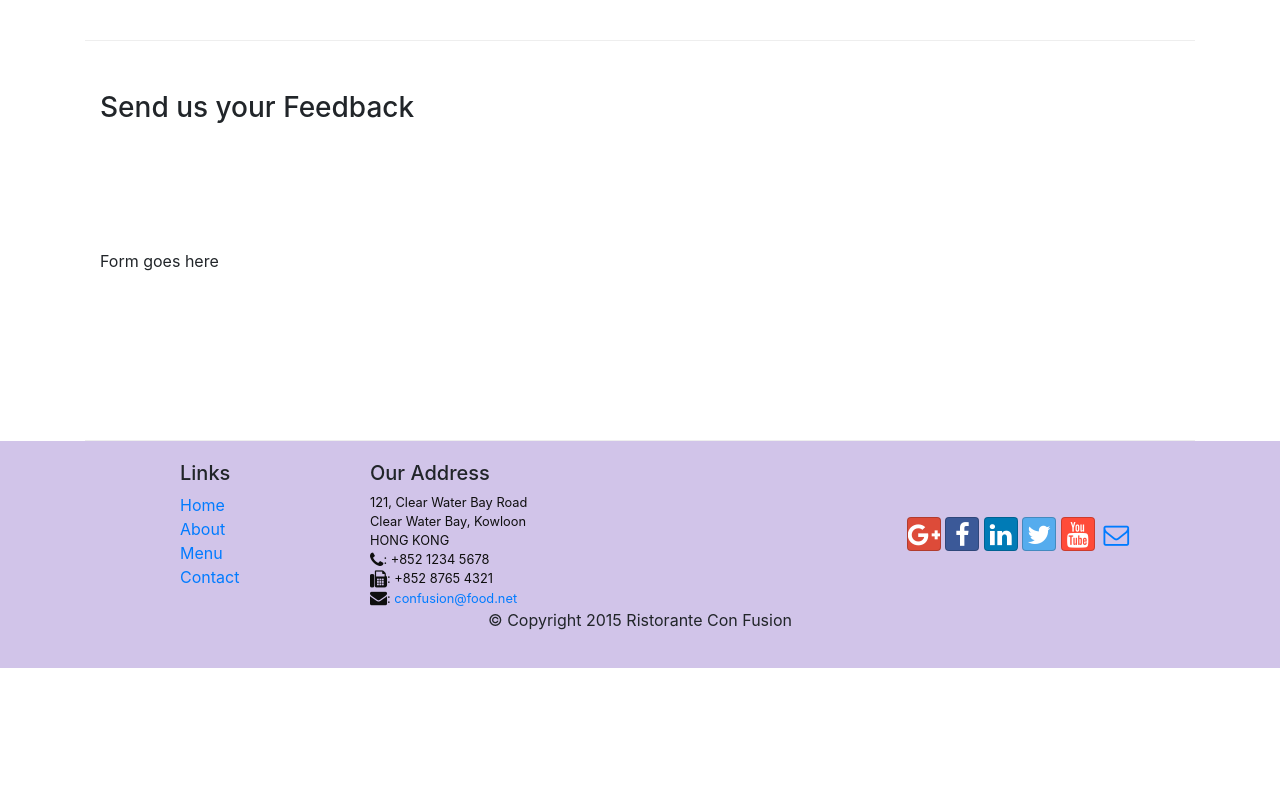
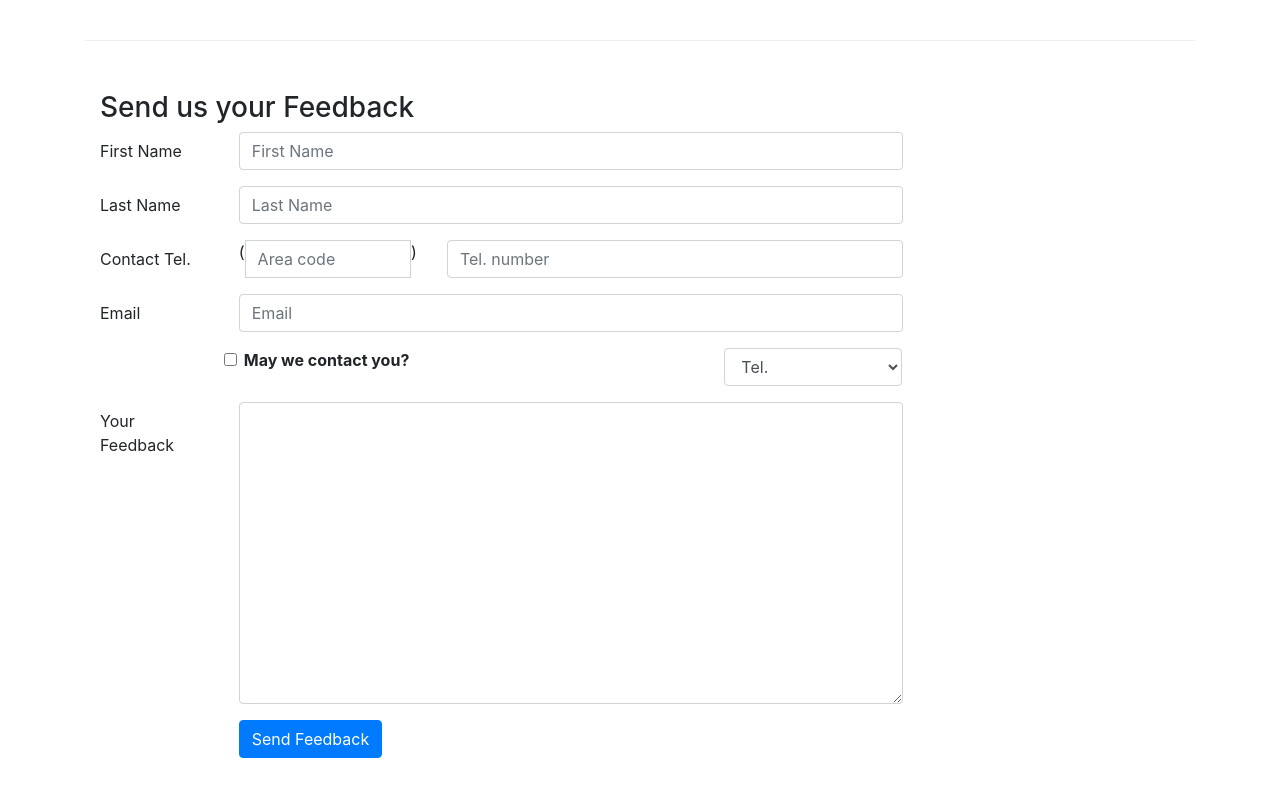
Before and after one commit to kartikjoshi321/bootstrap1, a website: page contactus.html in a window 1280 px wide. Shown: the part 800-1600 px from the top of the page. Before the commit the page ends 1468 px from the top, so only its background shows below. Drawn offline with nearby package versions, Linux system fonts and the light colour scheme.

Commit message:
contactus.html is designed

```diff
--- a/contactus.html
+++ b/contactus.html
@@ -95,7 +95,62 @@
               <h3>Send us your Feedback</h3>
            </div>
             <div class="col-12 col-md-9">
-                Form goes here
+                <form>
+                    <div class="form-group row">
+                       <label for="firstname" class="col-md-2 col-form-label">First Name</label>
+                        <div class="col-md-10"><input type="text" class="form-control" id="firstname" name="firstname" placeholder="First Name"></div>
+                    </div>
+                    <div class="form-group row">
+                        <label for="lastname" class="col-md-2 col-form-label">Last Name</label>
+                        <div class="col-md-10"><input type="text" class="form-control" id="lastname" name="lastname" placeholder="Last Name"></div>
+
+                    </div>
+                    <div class="form-group row">
+                        <label for="telnum" class="col-12 col-md-2 col-form-label">Contact Tel.</label>
+                        <div class="col-5 col-sm-4 col-md-3">
+                            <div class="input-group">
+                                <div class="input-group-addon">(</div>
+                                    <input type="tel" class="form-control" id="areacode" name="areacode" placeholder="Area code">
+                                <div class="input-group-addon">)</div>
+                            </div>
+                        </div>
+                        <div class="col-7 col-sm-6 col-md-7">
+                            <input type="tel" class="form-control" id="telnum" name="telnum" placeholder="Tel. number">
+                        </div>
+                    </div>
+                    <div class="form-group row">
+                        <label for="emailid" class="col-md-2 col-form-label">Email</label>
+                        <div class="col-md-10"><input type="email" class="form-control" id="emailid" name="emailid" placeholder="Email"></div>
+                    </div>
+                    <div class="form-group row">
+                       <div class="form-check col-md-6 offset-md-2">
+                            <label class="form-check-label">
+                                <input type="checkbox" class="form-check-input" name="approve" value="">
+                                <strong>May we contact you?</strong>
+                            </label>
+                        </div>
+                        <div class="col-md-3 offset-md-1">
+                            <select class="form-control">
+                                <option>Tel.</option>
+                                <option>Email</option>
+                            </select>
+                        </div>
+                    </div>
+
+                     <div class="form-group row">
+                        <label for="feedback" class="col-md-2 col-form-label">Your Feedback</label>
+                        <div class="col-md-10">
+                            <textarea class="form-control" id="feedback" name="feedback" rows="12"></textarea>
+                        </div>
+                    </div>
+                    <div class="form-group row">
+                        <div class="offset-md-2 col-md-10">
+                            <button type="submit" class="btn btn-primary">Send Feedback</button>
+                        </div>
+                    </div>
+
+
+                </form>
             </div>
              <div class="col-12 col-md">
             </div>
```
